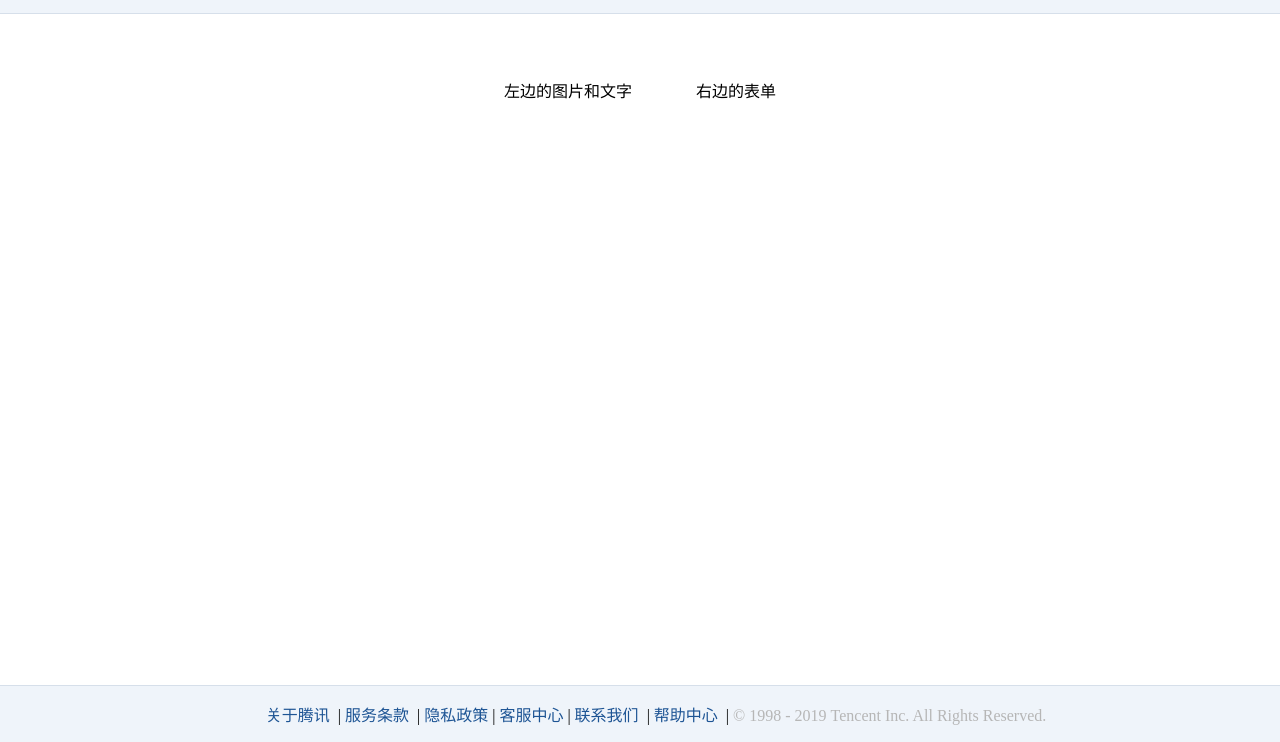
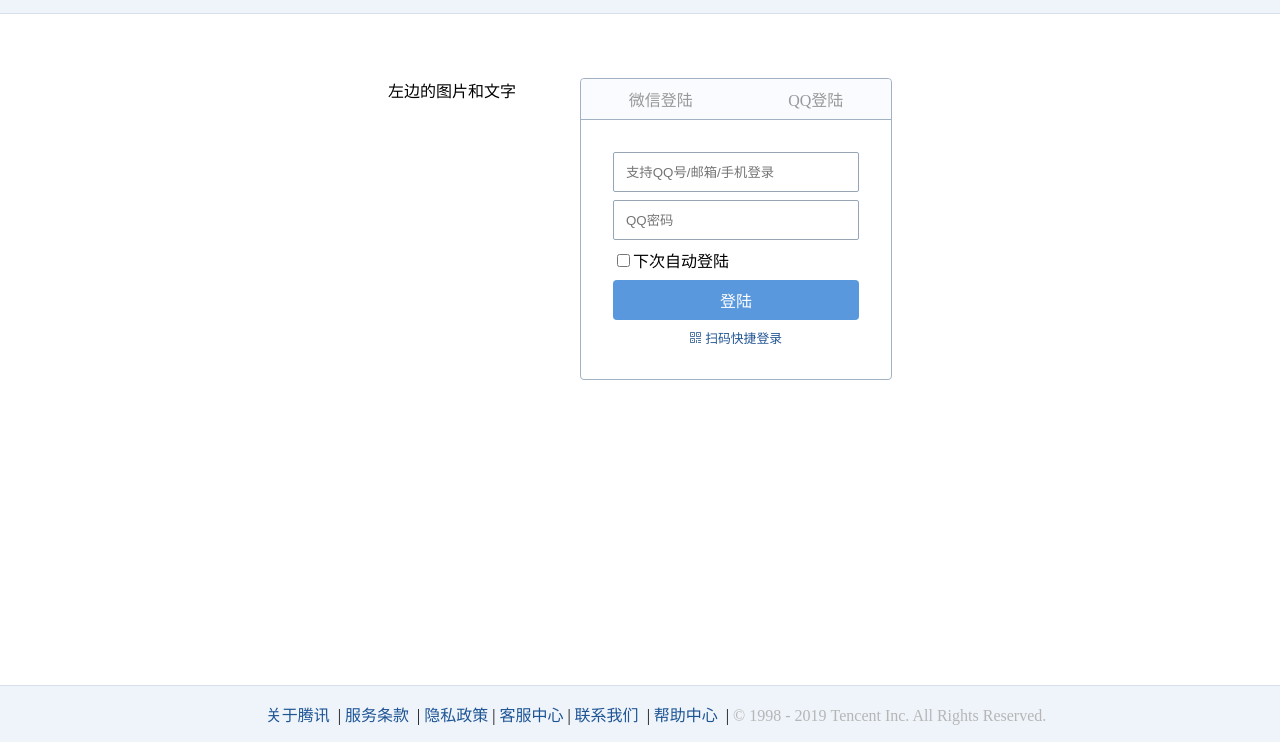
Before and after one commit to wanweibaba/wanweibaba, a plain HTML site: page web01/qqmail.html in a window 1280 px wide. Shown: the part 58-800 px from the top of the page. Drawn offline with Linux system fonts and the light colour scheme.

Commit message:
qq邮箱

```diff
--- /dev/null
+++ b/wanwei01/subww.css
@@ -0,0 +1,12 @@
+body {
+  padding: 0px;
+  margin: 0px;
+}
+
+.dingbu {
+  background-color: #c2185b;
+  text-align: right;
+  font-size: 10px;
+  color: aliceblue;
+  padding: 0em 1em 0em 0em;
+}
--- a/web01/qqmail.css
+++ b/web01/qqmail.css
@@ -58,12 +58,82 @@ header {
   border-bottom: 1px solid #d6dfea;
 }
 
-main{
+main {
   display: flex;
   justify-content: center;
   margin-top: 4rem;
 }
 
-.main-left{
+.main-left {
   margin-right: 4rem;
 }
+
+/* 右边边框 */
+.mian-right {
+  border: 1px solid#a0b1c4;
+  border-radius: 4px;
+}
+
+/* 右边第一行样式 */
+.mian-right01 {
+  display: flex;
+  /* 压力布局的水平对齐 space-around表示将空白区域平均分配在每个元素的两旁 */
+  justify-content: space-around;
+  background-color: #f9fbfe;
+  color: #999999;
+  padding: 0.5rem 0px;
+  /* 修正圆角 */
+  border-top-left-radius: 4px;
+  border-top-right-radius: 4px;
+}
+
+/* 右边边框的大框 */
+.main-form {
+  padding: 2rem;
+  border-top: 1px solid #a0b1c4;
+}
+
+/* input元素特效 */
+.myinput {
+  border: 1px solid#96a5b4;
+  border-radius: 2px;
+  padding: 10px;
+  margin-bottom: 8px;
+}
+
+.myinput>input {
+  /* 去掉input元素的默认边框 */
+  outline: none;
+  border-width: 0px;
+  width: 220px;
+}
+
+/*
+:focus-within 伪类，意思是元素或者元素里面任意子元素拥有焦点的时候套用
+:hover 伪类，意思是鼠标在元素里面的时候套用
+*/
+.myinput:focus-within {
+  border-color: #6892e7;
+}
+
+.login-button {
+  background-color: #5a98de;
+  color: #ffffff;
+  text-align: center;
+  padding: 0.5rem 0px;
+  margin: 8px 0px;
+  border-radius: 4px;
+  /* 鼠标指针 */
+  cursor: pointer;
+}
+
+.login-button:hover{
+  background-color: #6aa2e0;
+}
+
+/* 扫码登陆 */
+.qrcode{
+  text-align: center;
+  font-size: 0.8em;
+  color: #225592;
+}
--- a/web01/qqmail.html
+++ b/web01/qqmail.html
@@ -37,11 +37,42 @@
     <div class="main-left">
       左边的图片和文字
     </div>
-    <div>
-      右边的表单
+    <div class="mian-right">
+      <!-- 右边第一行 -->
+      <div class="mian-right01">
+        <div>微信登陆</div>
+        <div>QQ登陆</div>
+      </div>
+      <!-- 右边登录表单 -->
+      <div class="main-form">
+        <div class="myinput">
+          <input type="text" placeholder="支持QQ号/邮箱/手机登录">
+        </div>
+
+        <div class="myinput">
+          <input type="password" placeholder="QQ密码">
+        </div>
+
+        <div>
+          <label>
+          <input type="checkbox">下次自动登陆
+          </label>
+        </div>
+
+        <div class="login-button">
+          登陆
+        </div>
+
+        <div class="qrcode">
+          <img src="qqmail03.png" alt="">
+          扫码快捷登录
+        </div>
+
+
+      </div>
     </div>
   </main>
-  <!-- 脚步 -->
+  <!-- 脚部 -->
 
   <footer class="dibu">
     <a href="#">关于腾讯</a>
```
Also changed, not shown: wanwei01/subww.html (added, +36 -0 lines), web01/qqmail01.gif (added), web01/qqmail02.jpg (added), web01/qqmail03.png (added), 1 other file.
